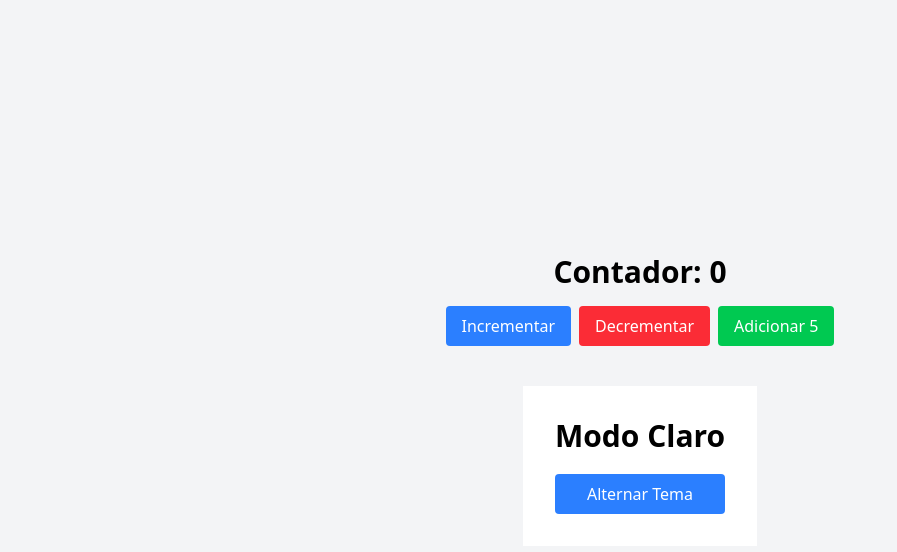
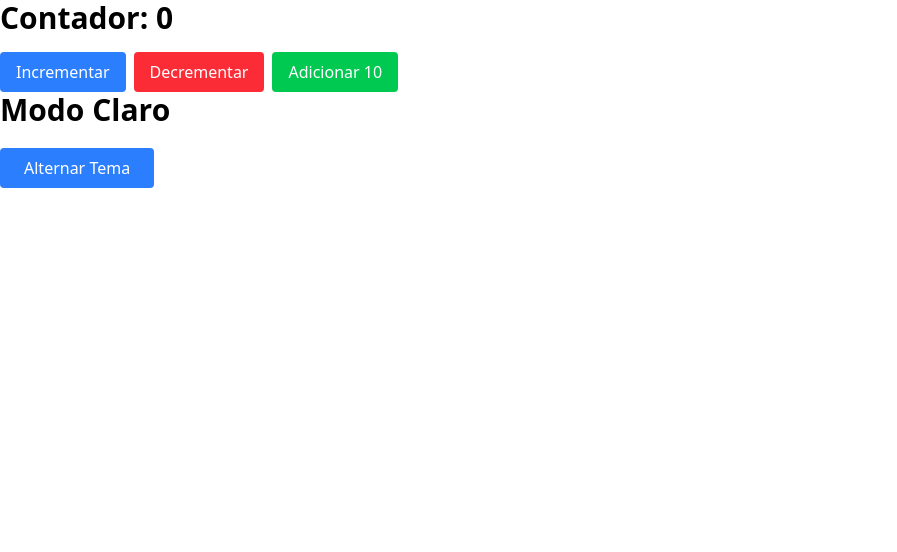
Before and after one commit to gustavoLim4/portfolio-1, a React (Vite) app: page / in a window 1280 px wide. Shown: the top 552 px of the page, without its empty margins (0-897 px from the left). Built offline with nearby package versions, Linux system fonts and the light colour scheme.

Commit message:
templates todos prontos para começar o portfolio

```diff
--- a/src/App.tsx
+++ b/src/App.tsx
@@ -13,8 +13,12 @@ function App() {
   const contador = useSelector((state: RootState) => state.contador.valor);
   const darkMode = useSelector((state: RootState) => state.theme.darkMode);
   return (
-    <div className="flex flex-col items-center justify-center h-screen bg-gray-100">
-      <h1 className="text-3xl font-bold mb-4">Contador: {contador}</h1>
+    <div
+      className={`${
+        darkMode ? "bg-gray-900 text-white" : "bg-white text-black"
+      } h-dvh`}
+    >
+      <h1 className="text-3xl font-bold mb-4">Contador: {contador} </h1>
       <div className="flex gap-2">
         <button
           className="px-4 py-2 bg-blue-500 text-white rounded"
@@ -30,21 +34,19 @@ function App() {
         </button>
         <button
           className="px-4 py-2 bg-green-500 text-white rounded"
-          onClick={() => dispatch(adicionarValor(5))}
+          onClick={() => dispatch(adicionarValor(10))}
         >
-          Adicionar 5
+          Adicionar 10
         </button>
       </div>
       <div
-        className={`${
-          darkMode ? "bg-gray-900 text-white" : "bg-white text-black"
-        } p-8 mt-10 mb10 flex flex-col`}
+        className=""
       >
         <h1 className="text-3xl font-bold mb-5">
           Modo {darkMode ? "Escuro" : "Claro"}
         </h1>
         <button
-          className="px-6 py-2 rounded bg-blue-500 text-white"
+          className="px-6 py-2 rounded bg-blue-500 text-white hover:scale-110 hover:bg-blue-500/70 "
           onClick={() => dispatch(toggleTheme())}
         >
           Alternar Tema
```
